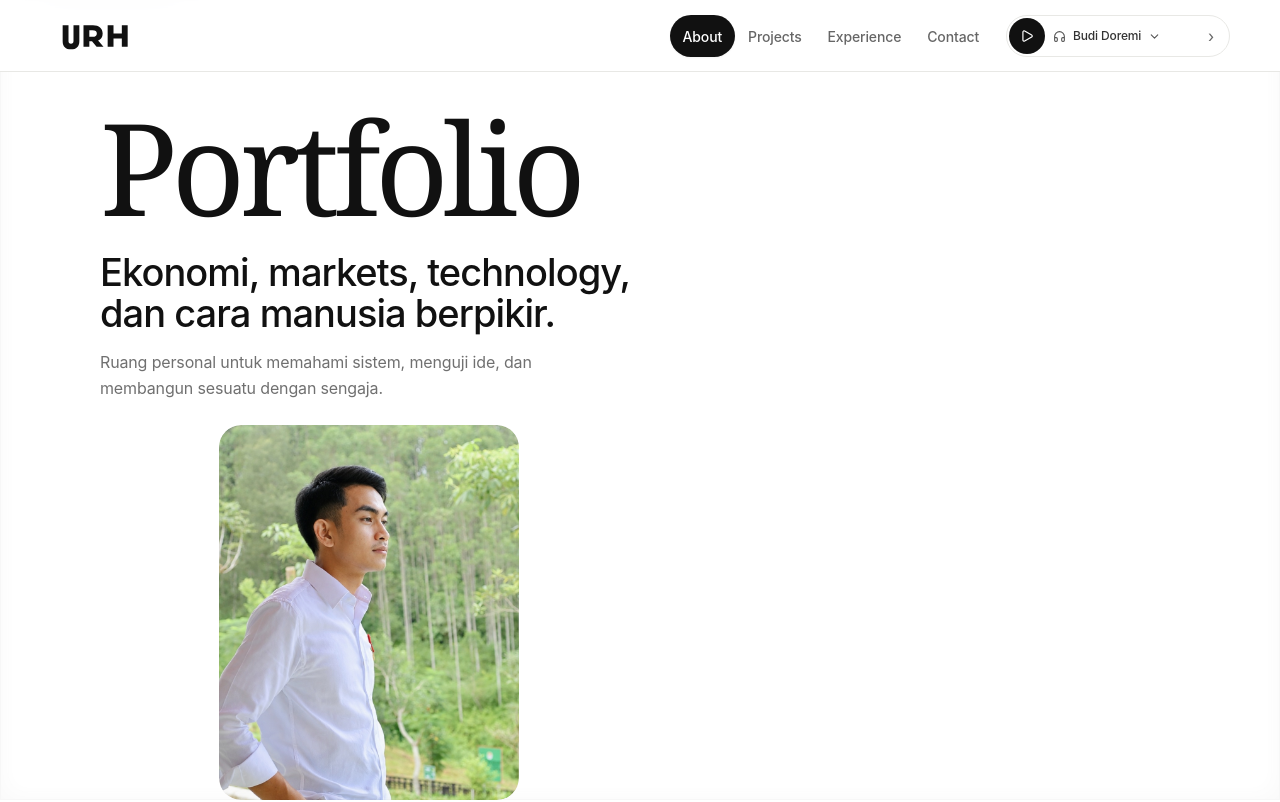
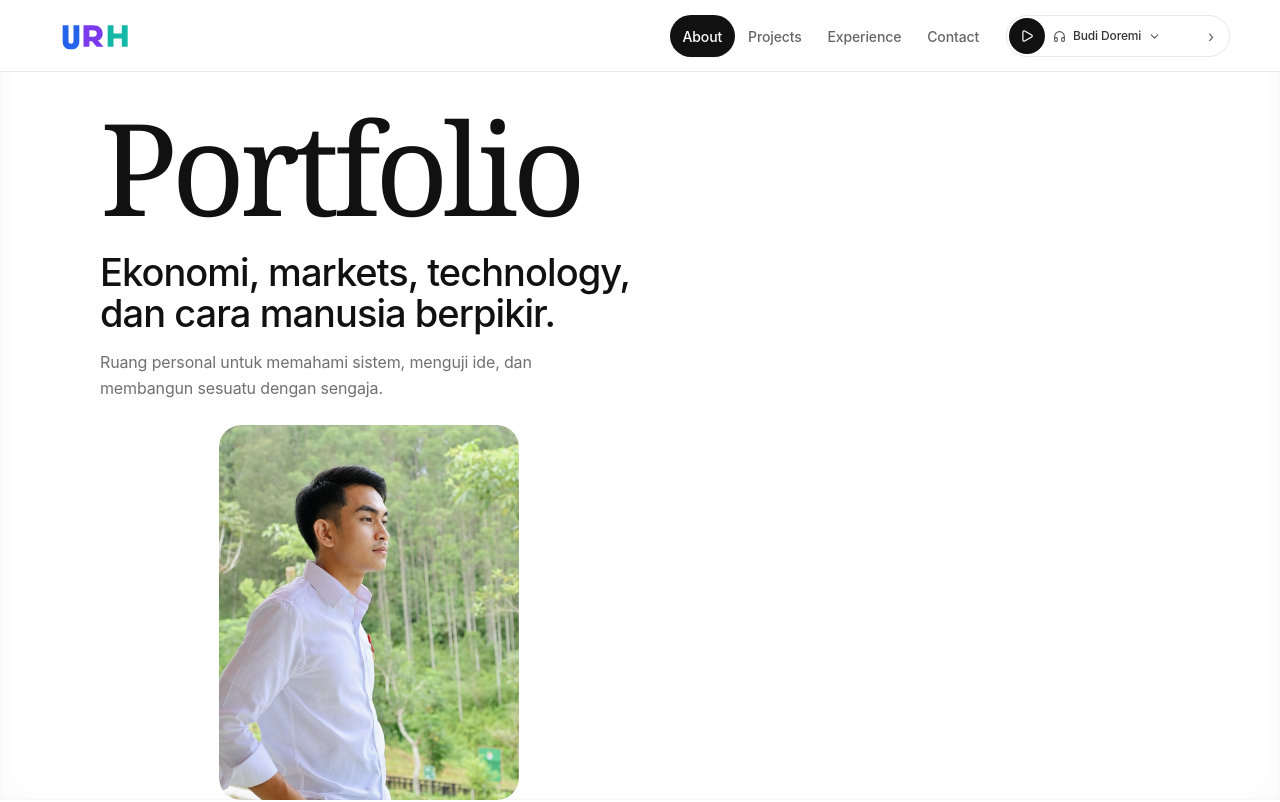
Before and after one commit to LionerHakim/JRHs, a React (Vite) app: page / in a window 1280 px wide. Shown: the top 802 px of the page. Built offline with nearby package versions, Linux system fonts and the light colour scheme.

Commit message:
refine JRH brand colors and navbar logo

```diff
--- a/src/components/Navbar.tsx
+++ b/src/components/Navbar.tsx
@@ -64,9 +64,9 @@ export default function Navbar() {
           <a href={base} onClick={goHome} className="jrh-wordmark" aria-label="Kembali ke halaman utama">
             <svg className="jrh-logo" viewBox="0 0 86 36" role="img" aria-labelledby="jrh-logo-title" xmlns="http://www.w3.org/2000/svg">
               <title id="jrh-logo-title">JRH</title>
-              <path d="M3 5h7v19c0 2.2 1 3.2 3 3.2s3-1 3-3.2V5h7v19.2c0 6.4-3.6 9.8-10 9.8S3 30.6 3 24.2V5Z" fill="currentColor"/>
-              <path d="M28 31V5h11.4C46.6 5 51 8.8 51 15c0 4.2-2 7.2-5.5 8.5L52 31h-8.3l-5.5-6.7H35V31h-7Zm7-12h3.8c3.5 0 5.2-1.3 5.2-4s-1.7-4-5.2-4H35v8Z" fill="currentColor"/>
-              <path d="M57 5h7v10h10V5h7v26h-7V21H64v10h-7V5Z" fill="currentColor"/>
+              <path d="M3 5h7v19c0 2.2 1 3.2 3 3.2s3-1 3-3.2V5h7v19.2c0 6.4-3.6 9.8-10 9.8S3 30.6 3 24.2V5Z" fill="#2563EB"/>
+              <path d="M28 31V5h11.4C46.6 5 51 8.8 51 15c0 4.2-2 7.2-5.5 8.5L52 31h-8.3l-5.5-6.7H35V31h-7Zm7-12h3.8c3.5 0 5.2-1.3 5.2-4s-1.7-4-5.2-4H35v8Z" fill="#7C3AED"/>
+              <path d="M57 5h7v10h10V5h7v26h-7V21H64v10h-7V5Z" fill="#14B8A6"/>
             </svg>
           </a>
           <div className="jrh-nav-right">
```
